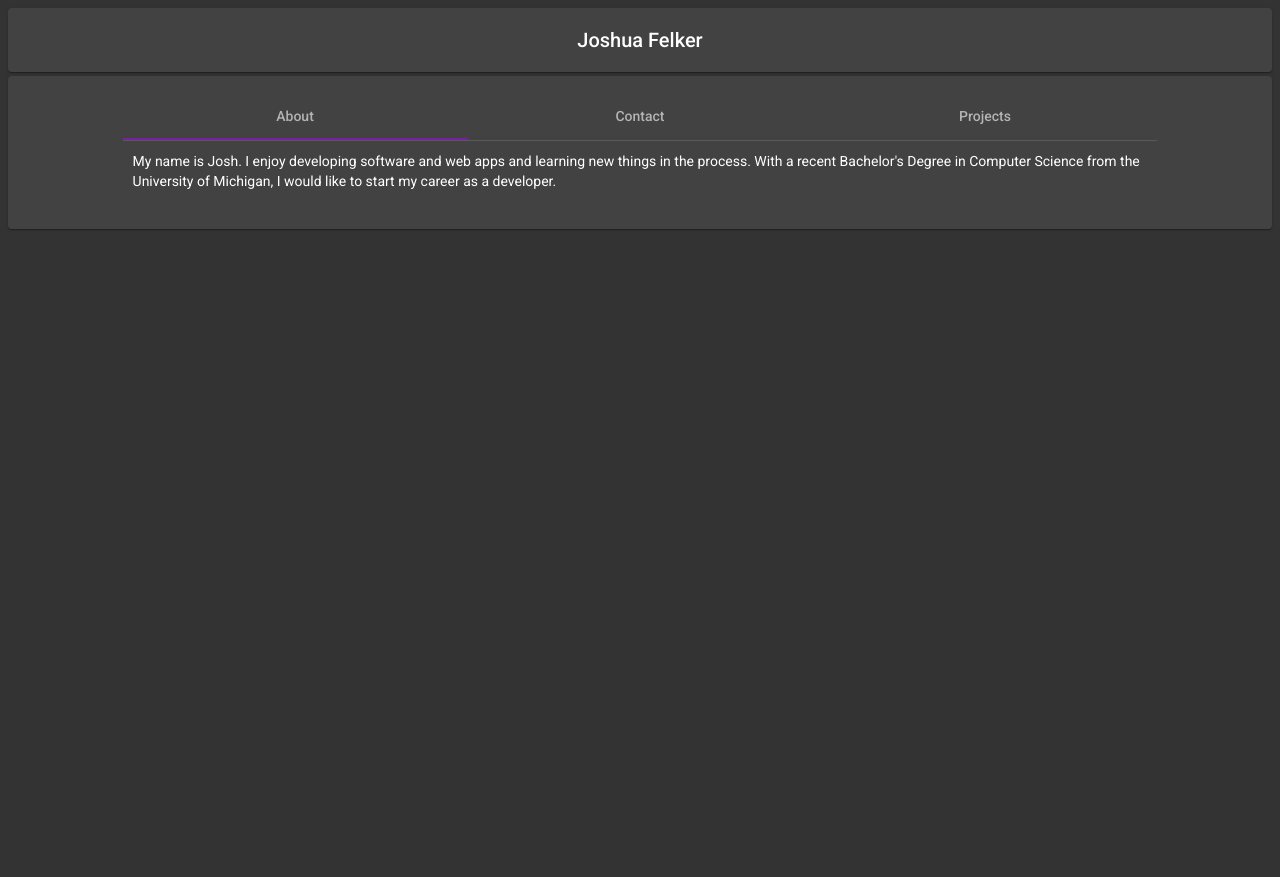
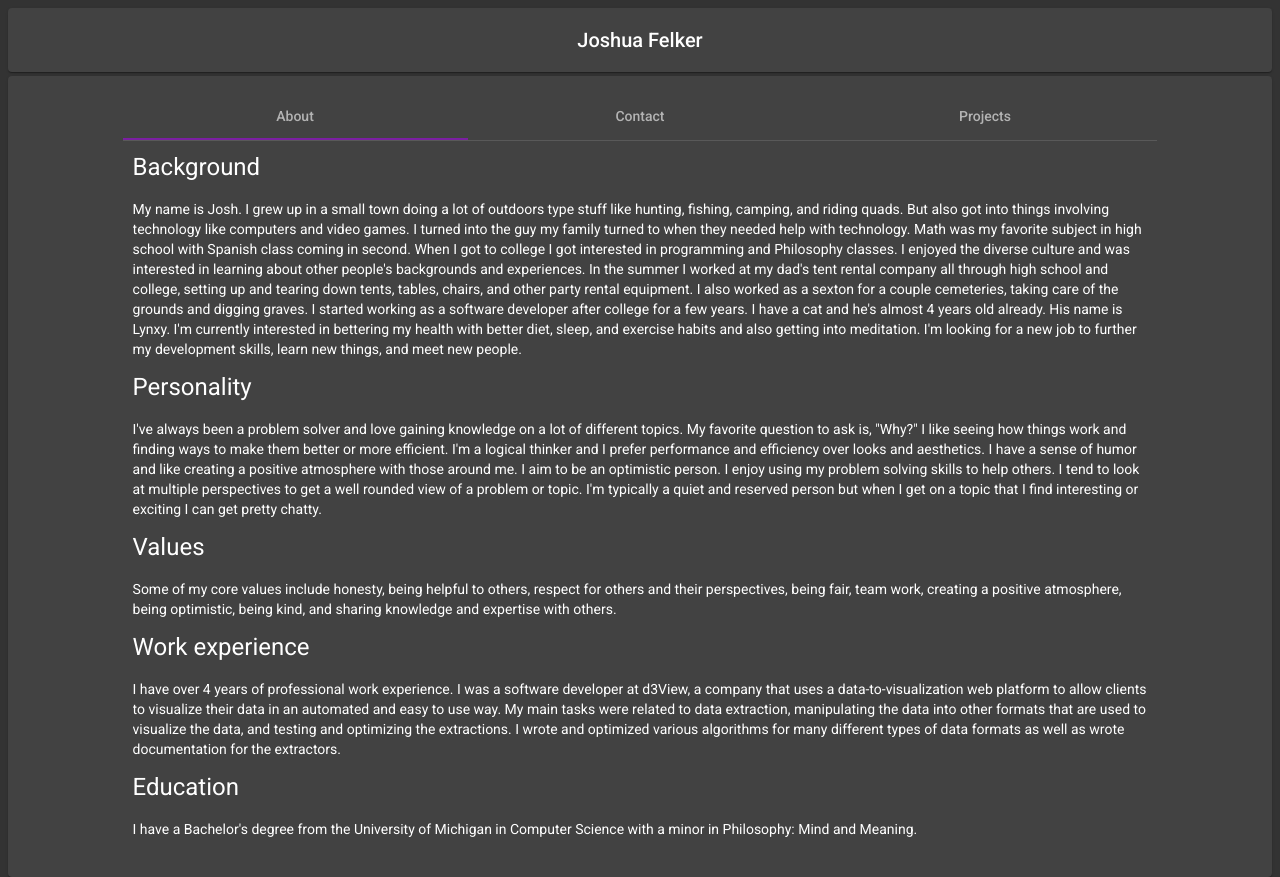
Before and after one commit to jafelker/jafelker.github.io, an Angular app: page / in a window 1280 px wide. Before the commit the page ends 808 px from the top, so only its background shows below. Built offline with nearby package versions, Linux system fonts and the light colour scheme.

Commit message:
Updated about me content

```diff
--- a/src/app/about-me/about-me.component.html
+++ b/src/app/about-me/about-me.component.html
@@ -1,6 +1,66 @@
+<h1>Background</h1>
 <p>
-  My name is Josh. I enjoy developing software and web apps and learning
-  new things in the process. With a recent Bachelor's Degree in Computer
-  Science from the University of Michigan, I would like to start my
-  career as a developer.
+  My name is Josh. I grew up in a small town doing a lot of
+  outdoors type stuff like hunting, fishing, camping, and riding
+  quads. But also got into things involving technology
+  like computers and video games. I turned into the guy my
+  family turned to when they needed help with technology.
+  Math was my favorite subject
+  in high school with Spanish class coming in second. When I
+  got to college I got interested in programming and Philosophy
+  classes. I enjoyed the diverse culture and was interested
+  in learning about other people's backgrounds and experiences.
+  In the summer I worked at my dad's tent rental company all
+  through high school and college, setting up and tearing down
+  tents, tables, chairs, and other party rental equipment. I
+  also worked as a sexton for a couple cemeteries, taking care
+  of the grounds and digging graves.
+  I started working as a software developer after college for a
+  few years. I have a cat and he's almost 4 years old already.
+  His name is Lynxy. I'm currently interested in bettering my
+  health with better diet, sleep, and exercise habits and also
+  getting into meditation. I'm looking for a new job to further
+  my development skills, learn new things, and meet new people.
 </p>
+<h1>Personality</h1>
+<p>
+  I've always been a problem solver and love gaining knowledge
+  on a lot of different topics. My favorite question to ask is,
+  "Why?" I like seeing how things
+  work and finding ways to make them better or more efficient.
+  I'm a logical thinker and I prefer performance and efficiency
+  over looks and aesthetics. I have a sense of humor and like
+  creating a positive atmosphere with those around me.
+  I aim to be an optimistic person. I enjoy
+  using my problem solving skills to help others. I tend to
+  look at multiple perspectives to get a well rounded view of a
+  problem or topic. I'm typically a quiet and reserved person
+  but when I get on a topic that I find interesting or exciting
+  I can get pretty chatty.
+</p>
+<h1>Values</h1>
+<p>
+  Some of my core values include honesty, being helpful to
+  others, respect for others and their perspectives,
+  being fair, team work, creating a positive atmosphere, being
+  optimistic, being kind, and sharing knowledge and expertise
+  with others.
+</p>
+<h1>Work experience</h1>
+<p>
+  I have over 4 years of professional work experience. I was a
+  software developer at d3View, a company that uses a
+  data-to-visualization web platform to allow clients
+  to visualize their
+  data in an automated and easy to use way. My main tasks were
+  related to data extraction, manipulating the data into other
+  formats that are used to visualize the data, and testing and
+  optimizing the extractions. I wrote and optimized various
+  algorithms for many different types of data formats as well
+  as wrote documentation for the extractors.
+</p>
+<h1>Education</h1>
+<p>
+  I have a Bachelor's degree from the University of Michigan in
+  Computer Science with a minor in Philosophy: Mind and Meaning.
+</p>
```
